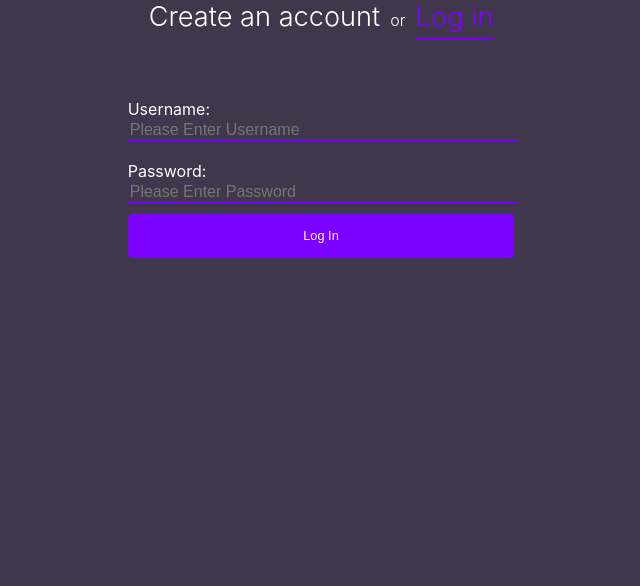
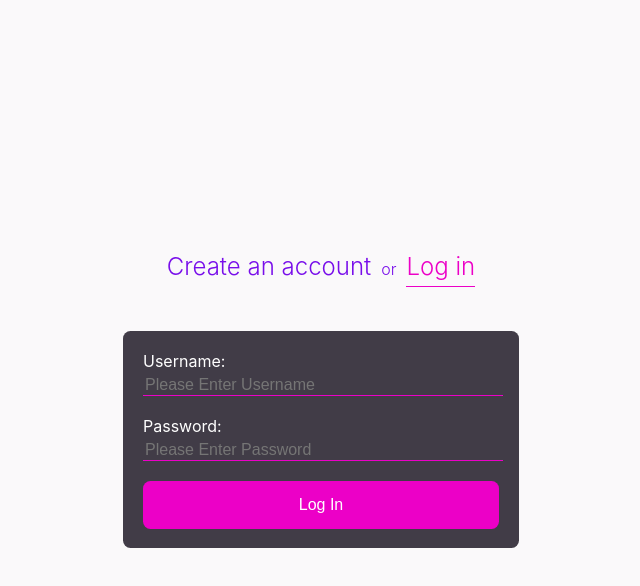
Before and after one commit to EWBennett/password-manager, a React (Create React App) app in the folder password-manager-client/: page /#/login in a window 1280 px wide. Shown: the top 586 px of the page, without its empty margins (319-959 px from the left). Built offline with nearby package versions, Linux system fonts and the light colour scheme.

Commit message:
Tweaked log in page

```diff
--- a/password-manager-client/src/App.css
+++ b/password-manager-client/src/App.css
@@ -1,69 +1,61 @@
 :root {
-  --purple: #7a01ff;
-  --pink: #ff00d7;
-  --dark-grey: #41374C;
-  --light-grey: #faf8fb;
+  --purple: #780eea;
+  --pink: #ec00c7;
+  --dark-grey: #413C47;
+  --light-grey: #faf9fa;
+  background-color: var(--light-grey);
+}
+
+.App {
+  height: 100vh;
+  width: 100vw;
+  display: flex;
+  text-align: center;
+  align-items: center;
+  justify-content: center;
+  color: white;
+  background-color: var(--light-grey);
+}
+
+.appForm {
+  background-color: var(--light-grey);
+  text-align: center;
+  align-items: center;
+  justify-content: center;
+  overflow: auto;
+}
+
+.formCentre {
+  width: fit-content;
+  align-items: center;
+  display: flex;
+  justify-content: center;
+  border-radius: 7.5px;
+  padding: 5%;
   background-color: var(--dark-grey);
 }
 
-.App {
-  height: 100%;
-  width: 100%;
-  display:block;
-  text-align: center;
-  align-items: center;
-  color: white;
-  background-color: var(--dark-grey);
-}
-
-.appForm {
-  background-color: var(--dark-grey);
-  text-align: center;
-  align-items: center;
-  overflow: auto;
-}
-
-.appHeader {
-  background-color: var(--dark-grey);
-  min-height: 100vh;
-  display: flex;
-  flex-direction: column;
-  font-size: calc(10px + 2vmin);
-  color: white;
-}
-
-.appLink {
+.formTitle {
   color: var(--purple);
-}
-
-.formCentre {
-  margin-bottom: 100px;
-  display: flex;
-  justify-content: center;
-}
-
-.formTitle{
-  color: white;
   font-weight: 300;
   margin-bottom: 50px;
 }
 
 .formTitleLink {
-  color: white;
+  color: var(--purple);
   text-decoration: none;
-  display: inline-block;
-  font-size: 1.7em;
+  display: inline;
+  font-size: 1.5em;
   margin: 0 10px;
   padding-bottom: 5px;
 }
 
 .formTitleLinkActive {
-  color: var(--purple);
-  border-bottom: 1px solid var(--purple);
+  color: var(--pink);
+  border-bottom: 1px solid var(--pink);
 }
 
-.formField {
-  margin-bottom: 40px;
+.formFields {
 }
 
 .formFieldLabel {
@@ -71,7 +63,7 @@
   display: block;
   font-size: 1em;
   color: white;
-  margin-top: 10px;
+  margin-bottom: 3px;
 }
 
 .formFieldInput {
@@ -80,21 +72,20 @@
   border: none;
   color: white;
   outline: none;
-  border-bottom: 1px solid var(--purple);
+  border-bottom: 1px solid var(--pink);
   font-size: 1em;
   font-weight: 300;
-  padding-bottom: 1px;
-  margin-bottom: 10px;
+  margin-bottom: 20px;
 }
 
 .formFieldButton {
   width: 100%;
-  background-color: var(--purple);
+  background-color: var(--pink);
   color: white;
   border: none;
   outline: none;
-  border-radius: 5px;
+  border-radius: 7.5px;
   padding: 15px 70px;
-  font-size: 0.8em;
+  font-size: 1em;
   font-weight: 500;
 }
```
